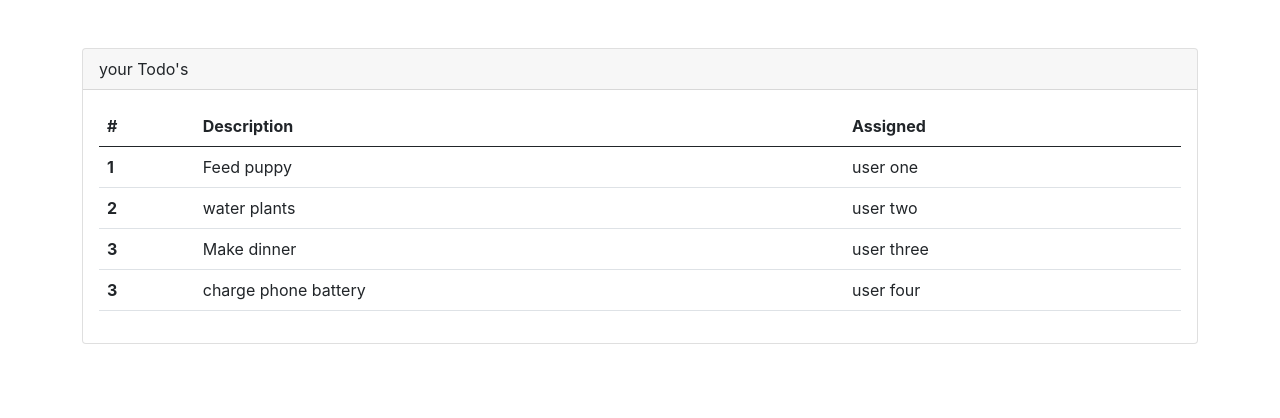
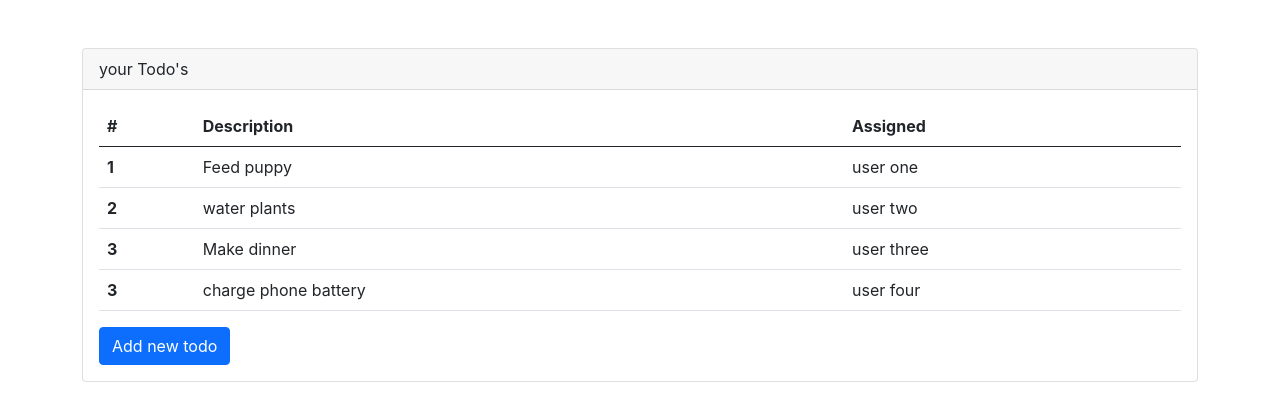
Before and after one commit to rajiv5555/ReactLearning, a React (Create React App) app in the folder react-todos/: page / in a window 1280 px wide. Shown: the top 418 px of the page. Built offline with nearby package versions, Linux system fonts and the light colour scheme.

Commit message:
usestate hook for mantaining state of const or properties

```diff
--- a/react-todos/src/App.js
+++ b/react-todos/src/App.js
@@ -1,13 +1,27 @@
+import React,{useState} from 'react';
 import './App.css';
 import TodoTable from './components/TodoTable';
 function App() {
 
-  const todos=[
+  const [todos, setTodos] = useState([
     {rowNumber:1, rowDescription:'Feed puppy', rowAssigned:'user one'},
     {rowNumber: 2, rowDescription:'water plants', rowAssigned:'user two'},
     {rowNumber:3, rowDescription:'Make dinner', rowAssigned:'user three'},
     {rowNumber:3, rowDescription:'charge phone battery', rowAssigned:'user four'}
-  ]
+  ])
+
+  const addTodo=()=>{
+    if(todos.length>0){
+      const newTodo={
+        rowNumber: todos.length+1,
+        rowDescription:'New todo',
+        rowAssigned:'User Three'
+      };
+      //todos.push(newTodo);
+      setTodos(todos => [...todos,newTodo])
+      console.log(todos)
+        }
+  }
 
   return (
       <div className='mt-5 container'>
@@ -17,6 +31,7 @@
          </div>
          <div className="card-body">
          <TodoTable todos={todos}/>
+         <button className='btn btn-primary' onClick={addTodo}>Add new todo</button>
          </div>
         </div>
       </div>
```
